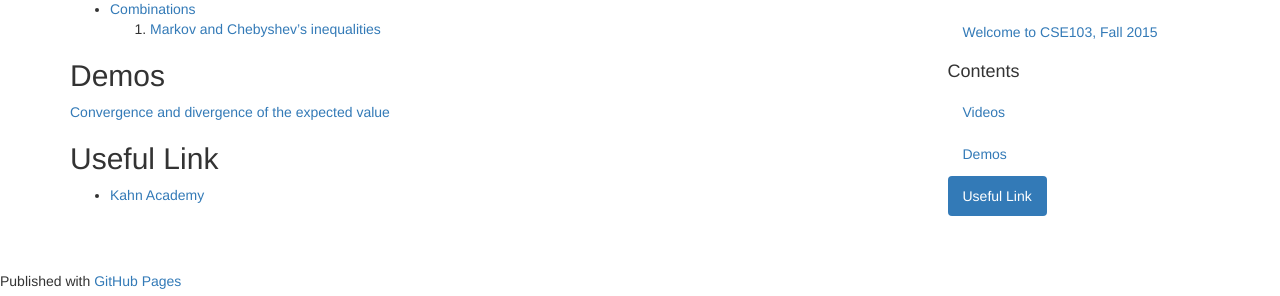
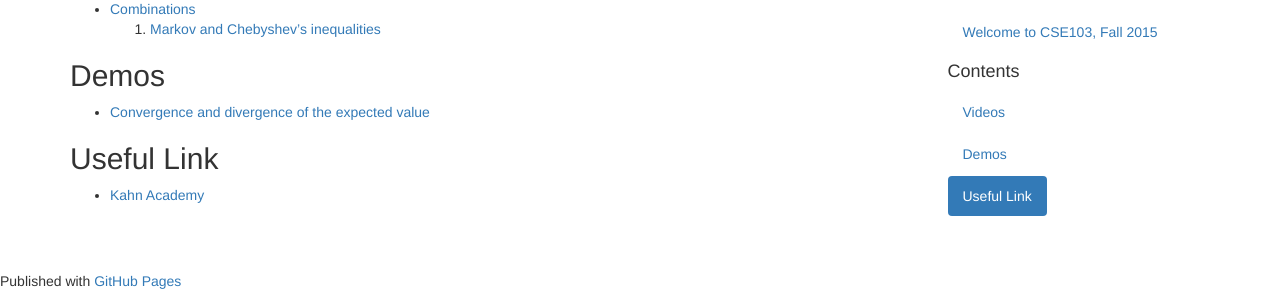
Before and after one commit to cse103/cse103.github.io, a Jekyll site: the page built from pages/6.Demos.md, in a window 1280 px wide. Shown: the part 236-532 px from the top of the page. Built offline with Jekyll 4.4.1, drawn with Linux system fonts in a browser that asks for light colours; nearby versions of some CDN libraries; Markdown is read by kramdown in place of the engine named in the settings.

```diff
--- a/pages/6.Demos.md
+++ b/pages/6.Demos.md
@@ -11,7 +11,7 @@ permalink: /Extras/
 3. [Markov and Chebyshev's inequalities](http://www.youtube.com/watch?feature=player_embedded&v=2j2el2bkR1s)
 
 ## Demos
-[Convergence and divergence of the expected value](http://webwork.cse.ucsd.edu/misc/expected.html)
+* [Convergence and divergence of the expected value](http://webwork.cse.ucsd.edu/misc/expected.html)
 
 ## Useful Link
 * [Kahn Academy](https://www.khanacademy.org/math/probability)
```
